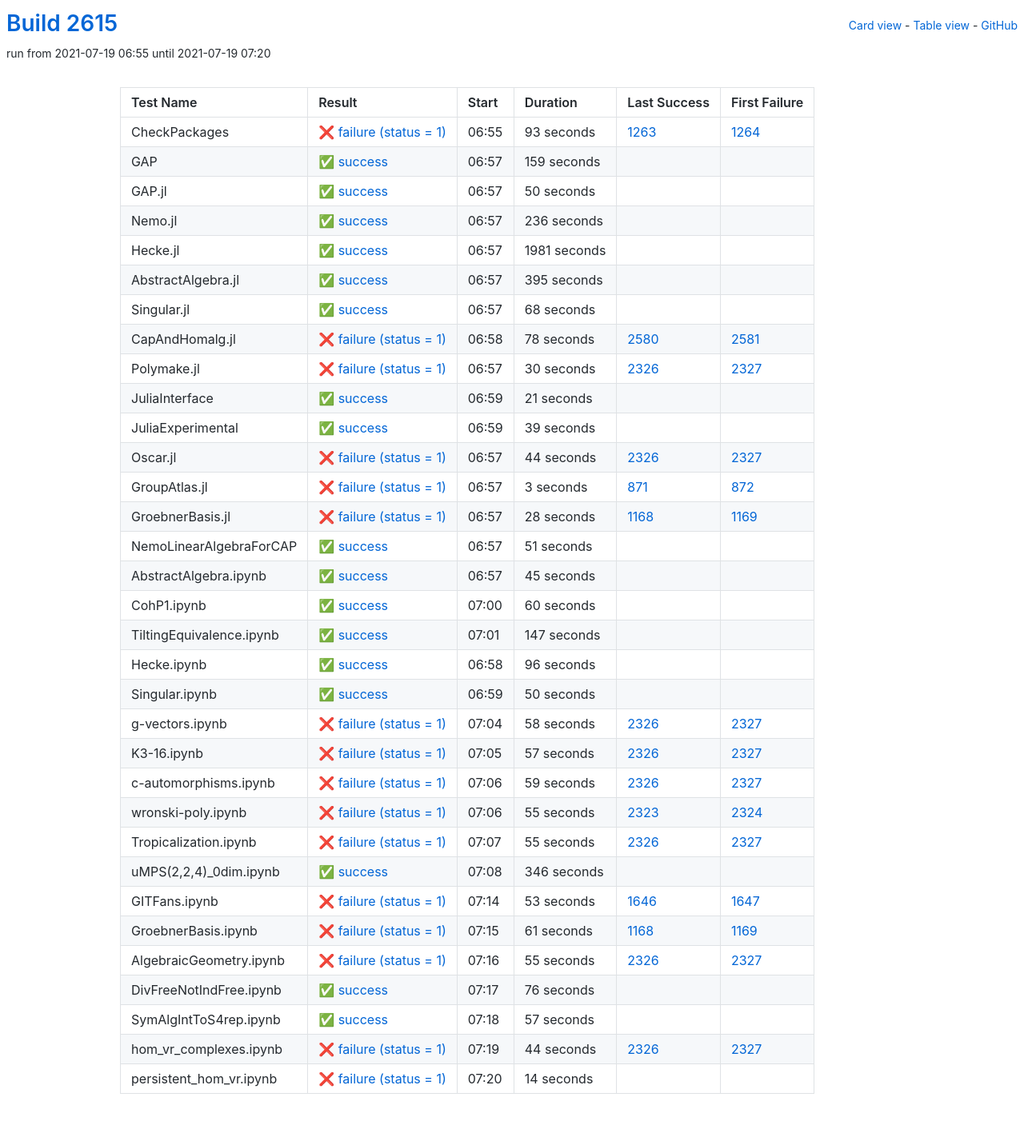
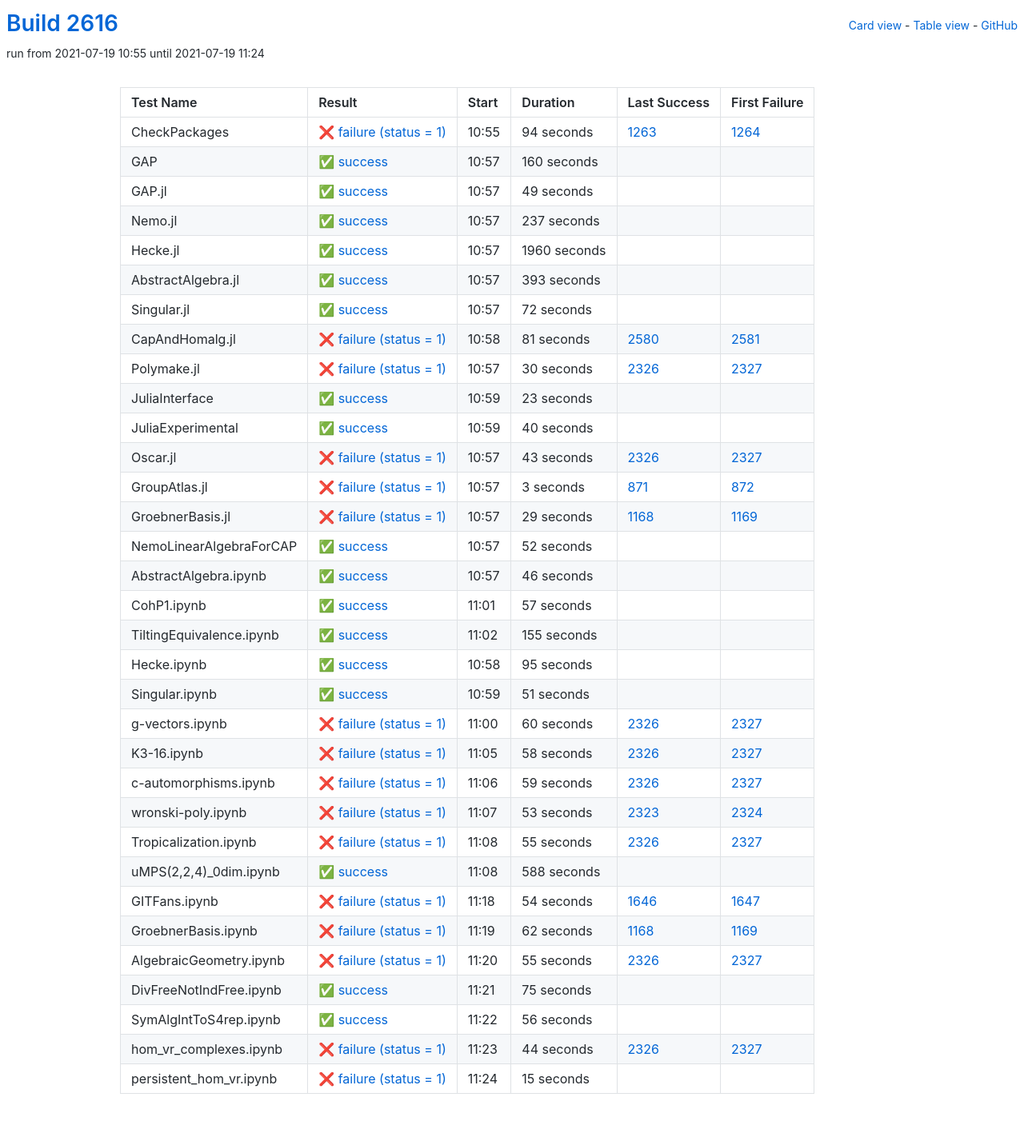
Before and after one commit to oscar-system/oscar-ci-status-stable, a Jekyll site: the page built from table.html, in a window 1280 px wide. Shown: the whole page at 80% size. Built offline with Jekyll 4.4.1, drawn with Linux system fonts in a browser that asks for light colours.

Commit message:
Build #2616

```diff
--- a/_data/ci.yml
+++ b/_data/ci.yml
@@ -1,6 +1,6 @@
 ---
-build: 2615
-build_url: https://oscarci.mathematik.uni-kl.de/job/oscar-stable/2615/
+build: 2616
+build_url: https://oscarci.mathematik.uni-kl.de/job/oscar-stable/2616/
 job: oscar-stable
 organization: oscar-system
 repo: oscar-ci-status-stable
@@ -8,104 +8,104 @@ repourl: https://github.com/oscar-system/oscar-ci-status-stable
 tests:
 - name: CheckPackages
   id: checkpackages
-  log: https://oscarci.mathematik.uni-kl.de/job/oscar-stable/2615/artifact/logs/build-2615/CheckPackages.log
-  start: 2021-07-19 06:55
+  log: https://oscarci.mathematik.uni-kl.de/job/oscar-stable/2616/artifact/logs/build-2616/CheckPackages.log
+  start: 2021-07-19 10:55
   success: false
   exitcode: 1
   status: failure
-  duration: 93
+  duration: 94
   last_success: 1263
   last_success_url: https://oscarci.mathematik.uni-kl.de/job/oscar-stable/1263/
   first_failure: 1264
   first_failure_url: https://oscarci.mathematik.uni-kl.de/job/oscar-stable/1264/
 - name: GAP
   id: gap
-  log: https://oscarci.mathematik.uni-kl.de/job/oscar-stable/2615/artifact/logs/build-2615/GAP.log
-  start: 2021-07-19 06:57
+  log: https://oscarci.mathematik.uni-kl.de/job/oscar-stable/2616/artifact/logs/build-2616/GAP.log
+  start: 2021-07-19 10:57
   success: true
   exitcode: 0
   status: success
-  duration: 159
+  duration: 160
   last_success: false
   last_success_url:
   first_failure: false
   first_failure_url:
 - name: GAP.jl
   id: gap-jl
-  log: https://oscarci.mathematik.uni-kl.de/job/oscar-stable/2615/artifact/logs/build-2615/GAP.jl.log
-  start: 2021-07-19 06:57
+  log: https://oscarci.mathematik.uni-kl.de/job/oscar-stable/2616/artifact/logs/build-2616/GAP.jl.log
+  start: 2021-07-19 10:57
   success: true
   exitcode: 0
   status: success
-  duration: 50
+  duration: 49
   last_success: false
   last_success_url:
   first_failure: false
   first_failure_url:
 - name: Nemo.jl
   id: nemo-jl
-  log: https://oscarci.mathematik.uni-kl.de/job/oscar-stable/2615/artifact/logs/build-2615/Nemo.jl.log
-  start: 2021-07-19 06:57
+  log: https://oscarci.mathematik.uni-kl.de/job/oscar-stable/2616/artifact/logs/build-2616/Nemo.jl.log
+  start: 2021-07-19 10:57
   success: true
   exitcode: 0
   status: success
-  duration: 236
+  duration: 237
   last_success: false
   last_success_url:
   first_failure: false
   first_failure_url:
 - name: Hecke.jl
   id: hecke-jl
-  log: https://oscarci.mathematik.uni-kl.de/job/oscar-stable/2615/artifact/logs/build-2615/Hecke.jl.log
-  start: 2021-07-19 06:57
+  log: https://oscarci.mathematik.uni-kl.de/job/oscar-stable/2616/artifact/logs/build-2616/Hecke.jl.log
+  start: 2021-07-19 10:57
   success: true
   exitcode: 0
   status: success
-  duration: 1981
+  duration: 1960
   last_success: false
   last_success_url:
   first_failure: false
   first_failure_url:
 - name: AbstractAlgebra.jl
   id: abstractalgebra-jl
-  log: https://oscarci.mathematik.uni-kl.de/job/oscar-stable/2615/artifact/logs/build-2615/AbstractAlgebra.jl.log
-  start: 2021-07-19 06:57
+  log: https://oscarci.mathematik.uni-kl.de/job/oscar-stable/2616/artifact/logs/build-2616/AbstractAlgebra.jl.log
+  start: 2021-07-19 10:57
   success: true
   exitcode: 0
   status: success
-  duration: 395
+  duration: 393
   last_success: false
   last_success_url:
   first_failure: false
   first_failure_url:
 - name: Singular.jl
   id: singular-jl
-  log: https://oscarci.mathematik.uni-kl.de/job/oscar-stable/2615/artifact/logs/build-2615/Singular.jl.log
-  start: 2021-07-19 06:57
+  log: https://oscarci.mathematik.uni-kl.de/job/oscar-stable/2616/artifact/logs/build-2616/Singular.jl.log
+  start: 2021-07-19 10:57
   success: true
   exitcode: 0
   status: success
-  duration: 68
+  duration: 72
   last_success: false
   last_success_url:
   first_failure: false
   first_failure_url:
 - name: CapAndHomalg.jl
   id: capandhomalg-jl
-  log: https://oscarci.mathematik.uni-kl.de/job/oscar-stable/2615/artifact/logs/build-2615/CapAndHomalg.jl.log
-  start: 2021-07-19 06:58
+  log: https://oscarci.mathematik.uni-kl.de/job/oscar-stable/2616/artifact/logs/build-2616/CapAndHomalg.jl.log
+  start: 2021-07-19 10:58
   success: false
   exitcode: 1
   status: failure
-  duration: 78
+  duration: 81
   last_success: 2580
   last_success_url: https://oscarci.mathematik.uni-kl.de/job/oscar-stable/2580/
   first_failure: 2581
   first_failure_url: https://oscarci.mathematik.uni-kl.de/job/oscar-stable/2581/
 - name: Polymake.jl
   id: polymake-jl
-  log: https://oscarci.mathematik.uni-kl.de/job/oscar-stable/2615/artifact/logs/build-2615/Polymake.jl.log
-  start: 2021-07-19 06:57
+  log: https://oscarci.mathematik.uni-kl.de/job/oscar-stable/2616/artifact/logs/build-2616/Polymake.jl.log
+  start: 2021-07-19 10:57
   success: false
   exitcode: 1
   status: failure
@@ -116,44 +116,44 @@ tests:
   first_failure_url: https://oscarci.mathematik.uni-kl.de/job/oscar-stable/2327/
 - name: JuliaInterface
   id: juliainterface
-  log: https://oscarci.mathematik.uni-kl.de/job/oscar-stable/2615/artifact/logs/build-2615/JuliaInterface.log
-  start: 2021-07-19 06:59
+  log: https://oscarci.mathematik.uni-kl.de/job/oscar-stable/2616/artifact/logs/build-2616/JuliaInterface.log
+  start: 2021-07-19 10:59
   success: true
   exitcode: 0
   status: success
-  duration: 21
+  duration: 23
   last_success: false
   last_success_url:
   first_failure: false
   first_failure_url:
 - name: JuliaExperimental
   id: juliaexperimental
-  log: https://oscarci.mathematik.uni-kl.de/job/oscar-stable/2615/artifact/logs/build-2615/JuliaExperimental.log
-  start: 2021-07-19 06:59
+  log: https://oscarci.mathematik.uni-kl.de/job/oscar-stable/2616/artifact/logs/build-2616/JuliaExperimental.log
+  start: 2021-07-19 10:59
   success: true
   exitcode: 0
   status: success
-  duration: 39
+  duration: 40
   last_success: false
   last_success_url:
   first_failure: false
   first_failure_url:
 - name: Oscar.jl
   id: oscar-jl
-  log: https://oscarci.mathematik.uni-kl.de/job/oscar-stable/2615/artifact/logs/build-2615/Oscar.jl.log
-  start: 2021-07-19 06:57
+  log: https://oscarci.mathematik.uni-kl.de/job/oscar-stable/2616/artifact/logs/build-2616/Oscar.jl.log
+  start: 2021-07-19 10:57
   success: false
   exitcode: 1
   status: failure
-  duration: 44
+  duration: 43
   last_success: 2326
   last_success_url: https://oscarci.mathematik.uni-kl.de/job/oscar-stable/2326/
   first_failure: 2327
   first_failure_url: https://oscarci.mathematik.uni-kl.de/job/oscar-stable/2327/
 - name: GroupAtlas.jl
   id: groupatlas-jl
-  log: https://oscarci.mathematik.uni-kl.de/job/oscar-stable/2615/artifact/logs/build-2615/GroupAtlas.jl.log
-  start: 2021-07-19 06:57
+  log: https://oscarci.mathematik.uni-kl.de/job/oscar-stable/2616/artifact/logs/build-2616/GroupAtlas.jl.log
+  start: 2021-07-19 10:57
   success: false
   exitcode: 1
   status: failure
@@ -164,20 +164,80 @@ tests:
   first_failure_url: https://oscarci.mathematik.uni-kl.de/job/oscar-stable/872/
 - name: GroebnerBasis.jl
   id: groebnerbasis-jl
-  log: https://oscarci.mathematik.uni-kl.de/job/oscar-stable/2615/artifact/logs/build-2615/GroebnerBasis.jl.log
-  start: 2021-07-19 06:57
+  log: https://oscarci.mathematik.uni-kl.de/job/oscar-stable/2616/artifact/logs/build-2616/GroebnerBasis.jl.log
+  start: 2021-07-19 10:57
   success: false
   exitcode: 1
   status: failure
-  duration: 28
+  duration: 29
   last_success: 1168
   last_success_url: https://oscarci.mathematik.uni-kl.de/job/oscar-stable/1168/
   first_failure: 1169
   first_failure_url: https://oscarci.mathematik.uni-kl.de/job/oscar-stable/1169/
 - name: NemoLinearAlgebraForCAP
   id: nemolinearalgebraforcap
-  log: https://oscarci.mathematik.uni-kl.de/job/oscar-stable/2615/artifact/logs/build-2615/NemoLinearAlgebraForCAP.log
-  start: 2021-07-19 06:57
+  log: https://oscarci.mathematik.uni-kl.de/job/oscar-stable/2616/artifact/logs/build-2616/NemoLinearAlgebraForCAP.log
+  start: 2021-07-19 10:57
+  success: true
+  exitcode: 0
+  status: success
+  duration: 52
+  last_success: false
+  last_success_url:
+  first_failure: false
+  first_failure_url:
+- name: AbstractAlgebra.ipynb
+  id: abstractalgebra-ipynb
+  log: https://oscarci.mathematik.uni-kl.de/job/oscar-stable/2616/artifact/logs/build-2616/AbstractAlgebra.ipynb.log
+  start: 2021-07-19 10:57
+  success: true
+  exitcode: 0
+  status: success
+  duration: 46
+  last_success: false
+  last_success_url:
+  first_failure: false
+  first_failure_url:
+- name: CohP1.ipynb
+  id: cohp1-ipynb
+  log: https://oscarci.mathematik.uni-kl.de/job/oscar-stable/2616/artifact/logs/build-2616/CohP1.ipynb.log
+  start: 2021-07-19 11:01
+  success: true
+  exitcode: 0
+  status: success
+  duration: 57
+  last_success: false
+  last_success_url:
+  first_failure: false
+  first_failure_url:
+- name: TiltingEquivalence.ipynb
+  id: tiltingequivalence-ipynb
+  log: https://oscarci.mathematik.uni-kl.de/job/oscar-stable/2616/artifact/logs/build-2616/TiltingEquivalence.ipynb.log
+  start: 2021-07-19 11:02
+  success: true
+  exitcode: 0
+  status: success
+  duration: 155
+  last_success: false
+  last_success_url:
+  first_failure: false
+  first_failure_url:
+- name: Hecke.ipynb
+  id: hecke-ipynb
+  log: https://oscarci.mathematik.uni-kl.de/job/oscar-stable/2616/artifact/logs/build-2616/Hecke.ipynb.log
+  start: 2021-07-19 10:58
+  success: true
+  exitcode: 0
+  status: success
+  duration: 95
+  last_success: false
+  last_success_url:
+  first_failure: false
+  first_failure_url:
+- name: Singular.ipynb
+  id: singular-ipynb
+  log: https://oscarci.mathematik.uni-kl.de/job/oscar-stable/2616/artifact/logs/build-2616/Singular.ipynb.log
+  start: 2021-07-19 10:59
   success: true
   exitcode: 0
   status: success
@@ -186,70 +246,22 @@ tests:
   last_success_url:
   first_failure: false
   first_failure_url:
-- name: AbstractAlgebra.ipynb
-  id: abstractalgebra-ipynb
-  log: https://oscarci.mathematik.uni-kl.de/job/oscar-stable/2615/artifact/logs/build-2615/AbstractAlgebra.ipynb.log
-  start: 2021-07-19 06:57
-  success: true
-  exitcode: 0
-  status: success
-  duration: 45
-  last_success: false
-  last_success_url:
-  first_failure: false
-  first_failure_url:
-- name: CohP1.ipynb
-  id: cohp1-ipynb
-  log: https://oscarci.mathematik.uni-kl.de/job/oscar-stable/2615/artifact/logs/build-2615/CohP1.ipynb.log
-  start: 2021-07-19 07:00
-  success: true
-  exitcode: 0
-  status: success
-  duration: 60
-  last_success: false
-  last_success_url:
-  first_failure: false
-  first_failure_url:
-- name: TiltingEquivalence.ipynb
-  id: tiltingequivalence-ipynb
-  log: https://oscarci.mathematik.uni-kl.de/job/oscar-stable/2615/artifact/logs/build-2615/TiltingEquivalence.ipynb.log
-  start: 2021-07-19 07:01
-  success: true
-  exitcode: 0
-  status: success
-  duration: 147
-  last_success: false
-  last_success_url:
-  first_failure: false
-  first_failure_url:
-- name: Hecke.ipynb
-  id: hecke-ipynb
-  log: https://oscarci.mathematik.uni-kl.de/job/oscar-stable/2615/artifact/logs/build-2615/Hecke.ipynb.log
-  start: 2021-07-19 06:58
-  success: true
-  exitcode: 0
-  status: success
-  duration: 96
-  last_success: false
-  last_success_url:
-  first_failure: false
-  first_failure_url:
-- name: Singular.ipynb
-  id: singular-ipynb
-  log: https://oscarci.mathematik.uni-kl.de/job/oscar-stable/2615/artifact/logs/build-2615/Singular.ipynb.log
-  start: 2021-07-19 06:59
-  success: true
-  exitcode: 0
-  status: success
-  duration: 50
-  last_success: false
-  last_success_url:
-  first_failure: false
-  first_failure_url:
 - name: g-vectors.ipynb
   id: g-vectors-ipynb
-  log: https://oscarci.mathematik.uni-kl.de/job/oscar-stable/2615/artifact/logs/build-2615/g-vectors.ipynb.log
-  start: 2021-07-19 07:04
+  log: https://oscarci.mathematik.uni-kl.de/job/oscar-stable/2616/artifact/logs/build-2616/g-vectors.ipynb.log
+  start: 2021-07-19 11:00
+  success: false
+  exitcode: 1
+  status: failure
+  duration: 60
+  last_success: 2326
+  last_success_url: https://oscarci.mathematik.uni-kl.de/job/oscar-stable/2326/
+  first_failure: 2327
+  first_failure_url: https://oscarci.mathematik.uni-kl.de/job/oscar-stable/2327/
+- name: K3-16.ipynb
+  id: k3-16-ipynb
+  log: https://oscarci.mathematik.uni-kl.de/job/oscar-stable/2616/artifact/logs/build-2616/K3-16.ipynb.log
+  start: 2021-07-19 11:05
   success: false
   exitcode: 1
   status: failure
@@ -258,22 +270,10 @@ tests:
   last_success_url: https://oscarci.mathematik.uni-kl.de/job/oscar-stable/2326/
   first_failure: 2327
   first_failure_url: https://oscarci.mathematik.uni-kl.de/job/oscar-stable/2327/
-- name: K3-16.ipynb
-  id: k3-16-ipynb
-  log: https://oscarci.mathematik.uni-kl.de/job/oscar-stable/2615/artifact/logs/build-2615/K3-16.ipynb.log
-  start: 2021-07-19 07:05
-  success: false
-  exitcode: 1
-  status: failure
-  duration: 57
-  last_success: 2326
-  last_success_url: https://oscarci.mathematik.uni-kl.de/job/oscar-stable/2326/
-  first_failure: 2327
-  first_failure_url: https://oscarci.mathematik.uni-kl.de/job/oscar-stable/2327/
 - name: c-automorphisms.ipynb
   id: c-automorphisms-ipynb
-  log: https://oscarci.mathematik.uni-kl.de/job/oscar-stable/2615/artifact/logs/build-2615/c-automorphisms.ipynb.log
-  start: 2021-07-19 07:06
+  log: https://oscarci.mathematik.uni-kl.de/job/oscar-stable/2616/artifact/logs/build-2616/c-automorphisms.ipynb.log
+  start: 2021-07-19 11:06
   success: false
   exitcode: 1
   status: failure
@@ -284,20 +284,20 @@ tests:
   first_failure_url: https://oscarci.mathematik.uni-kl.de/job/oscar-stable/2327/
 - name: wronski-poly.ipynb
   id: wronski-poly-ipynb
-  log: https://oscarci.mathematik.uni-kl.de/job/oscar-stable/2615/artifact/logs/build-2615/wronski-poly.ipynb.log
-  start: 2021-07-19 07:06
+  log: https://oscarci.mathematik.uni-kl.de/job/oscar-stable/2616/artifact/logs/build-2616/wronski-poly.ipynb.log
+  start: 2021-07-19 11:07
   success: false
   exitcode: 1
   status: failure
-  duration: 55
+  duration: 53
   last_success: 2323
   last_success_url: https://oscarci.mathematik.uni-kl.de/job/oscar-stable/2323/
   first_failure: 2324
   first_failure_url: https://oscarci.mathematik.uni-kl.de/job/oscar-stable/2324/
 - name: Tropicalization.ipynb
   id: tropicalization-ipynb
-  log: https://oscarci.mathematik.uni-kl.de/job/oscar-stable/2615/artifact/logs/build-2615/Tropicalization.ipynb.log
-  start: 2021-07-19 07:07
+  log: https://oscarci.mathematik.uni-kl.de/job/oscar-stable/2616/artifact/logs/build-2616/Tropicalization.ipynb.log
+  start: 2021-07-19 11:08
   success: false
   exitcode: 1
   status: failure
@@ -308,44 +308,44 @@ tests:
   first_failure_url: https://oscarci.mathematik.uni-kl.de/job/oscar-stable/2327/
 - name: uMPS(2,2,4)_0dim.ipynb
   id: umps-2-2-4-0dim-ipynb
-  log: https://oscarci.mathematik.uni-kl.de/job/oscar-stable/2615/artifact/logs/build-2615/uMPS-2-2-4-_0dim.ipynb.log
-  start: 2021-07-19 07:08
+  log: https://oscarci.mathematik.uni-kl.de/job/oscar-stable/2616/artifact/logs/build-2616/uMPS-2-2-4-_0dim.ipynb.log
+  start: 2021-07-19 11:08
   success: true
   exitcode: 0
   status: success
-  duration: 346
+  duration: 588
   last_success: false
   last_success_url:
   first_failure: false
   first_failure_url:
 - name: GITFans.ipynb
   id: gitfans-ipynb
-  log: https://oscarci.mathematik.uni-kl.de/job/oscar-stable/2615/artifact/logs/build-2615/GITFans.ipynb.log
-  start: 2021-07-19 07:14
+  log: https://oscarci.mathematik.uni-kl.de/job/oscar-stable/2616/artifact/logs/build-2616/GITFans.ipynb.log
+  start: 2021-07-19 11:18
   success: false
   exitcode: 1
   status: failure
-  duration: 53
+  duration: 54
   last_success: 1646
   last_success_url: https://oscarci.mathematik.uni-kl.de/job/oscar-stable/1646/
   first_failure: 1647
   first_failure_url: https://oscarci.mathematik.uni-kl.de/job/oscar-stable/1647/
 - name: GroebnerBasis.ipynb
   id: groebnerbasis-ipynb
-  log: https://oscarci.mathematik.uni-kl.de/job/oscar-stable/2615/artifact/logs/build-2615/GroebnerBasis.ipynb.log
-  start: 2021-07-19 07:15
+  log: https://oscarci.mathematik.uni-kl.de/job/oscar-stable/2616/artifact/logs/build-2616/GroebnerBasis.ipynb.log
+  start: 2021-07-19 11:19
   success: false
   exitcode: 1
   status: failure
-  duration: 61
+  duration: 62
   last_success: 1168
   last_success_url: https://oscarci.mathematik.uni-kl.de/job/oscar-stable/1168/
   first_failure: 1169
   first_failure_url: https://oscarci.mathematik.uni-kl.de/job/oscar-stable/1169/
 - name: AlgebraicGeometry.ipynb
   id: algebraicgeometry-ipynb
-  log: https://oscarci.mathematik.uni-kl.de/job/oscar-stable/2615/artifact/logs/build-2615/AlgebraicGeometry.ipynb.log
-  start: 2021-07-19 07:16
+  log: https://oscarci.mathematik.uni-kl.de/job/oscar-stable/2616/artifact/logs/build-2616/AlgebraicGeometry.ipynb.log
+  start: 2021-07-19 11:20
   success: false
   exitcode: 1
   status: failure
@@ -356,32 +356,32 @@ tests:
   first_failure_url: https://oscarci.mathematik.uni-kl.de/job/oscar-stable/2327/
 - name: DivFreeNotIndFree.ipynb
   id: divfreenotindfree-ipynb
-  log: https://oscarci.mathematik.uni-kl.de/job/oscar-stable/2615/artifact/logs/build-2615/DivFreeNotIndFree.ipynb.log
-  start: 2021-07-19 07:17
+  log: https://oscarci.mathematik.uni-kl.de/job/oscar-stable/2616/artifact/logs/build-2616/DivFreeNotIndFree.ipynb.log
+  start: 2021-07-19 11:21
   success: true
   exitcode: 0
   status: success
-  duration: 76
+  duration: 75
   last_success: false
   last_success_url:
   first_failure: false
   first_failure_url:
 - name: SymAlgIntToS4rep.ipynb
   id: symalginttos4rep-ipynb
-  log: https://oscarci.mathematik.uni-kl.de/job/oscar-stable/2615/artifact/logs/build-2615/SymAlgIntToS4rep.ipynb.log
-  start: 2021-07-19 07:18
+  log: https://oscarci.mathematik.uni-kl.de/job/oscar-stable/2616/artifact/logs/build-2616/SymAlgIntToS4rep.ipynb.log
+  start: 2021-07-19 11:22
   success: true
   exitcode: 0
   status: success
-  duration: 57
+  duration: 56
   last_success: false
   last_success_url:
   first_failure: false
   first_failure_url:
 - name: hom_vr_complexes.ipynb
   id: hom-vr-complexes-ipynb
-  log: https://oscarci.mathematik.uni-kl.de/job/oscar-stable/2615/artifact/logs/build-2615/hom_vr_complexes.ipynb.log
-  start: 2021-07-19 07:19
+  log: https://oscarci.mathematik.uni-kl.de/job/oscar-stable/2616/artifact/logs/build-2616/hom_vr_complexes.ipynb.log
+  start: 2021-07-19 11:23
   success: false
   exitcode: 1
   status: failure
@@ -392,12 +392,12 @@ tests:
   first_failure_url: https://oscarci.mathematik.uni-kl.de/job/oscar-stable/2327/
 - name: persistent_hom_vr.ipynb
   id: persistent-hom-vr-ipynb
-  log: https://oscarci.mathematik.uni-kl.de/job/oscar-stable/2615/artifact/logs/build-2615/persistent_hom_vr.ipynb.log
-  start: 2021-07-19 07:20
+  log: https://oscarci.mathematik.uni-kl.de/job/oscar-stable/2616/artifact/logs/build-2616/persistent_hom_vr.ipynb.log
+  start: 2021-07-19 11:24
   success: false
   exitcode: 1
   status: failure
-  duration: 14
+  duration: 15
   last_success: false
   last_success_url:
   first_failure: false
```
Also changed, not shown: README.md.
